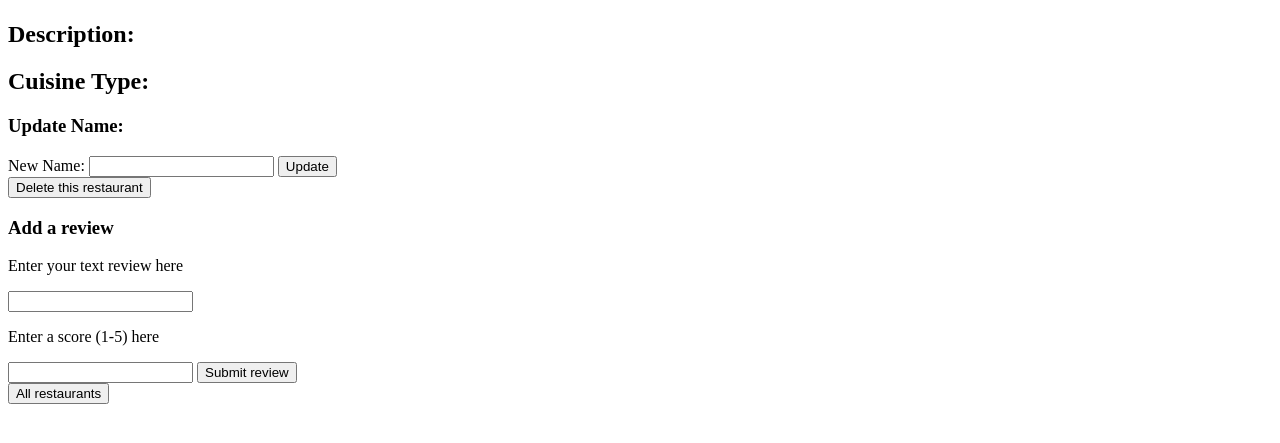
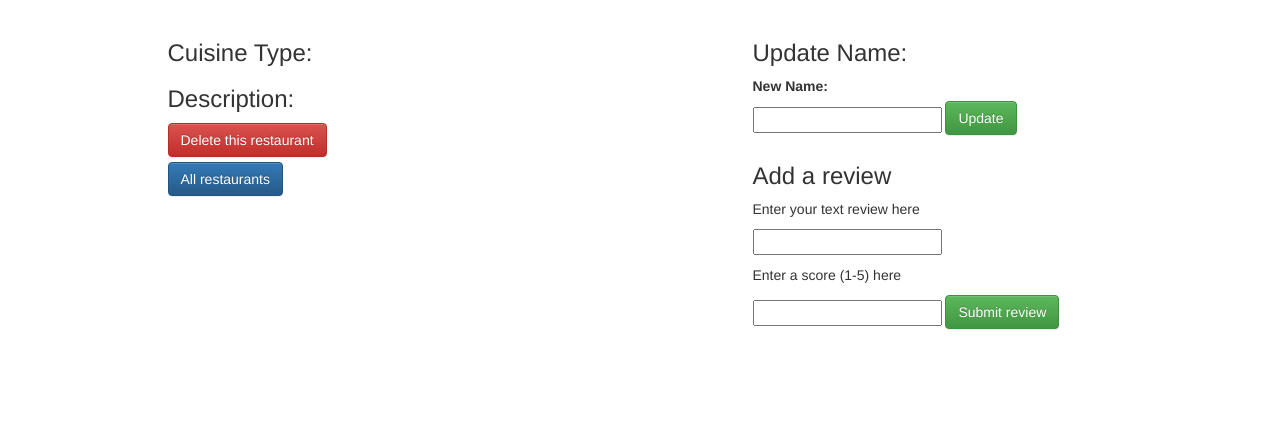
Before and after one commit to rloos289/PHP-, a PHP site: template views/restaurant.html.twig in a window 1280 px wide. Shown: the top 443 px of the page. Run offline with PHP 8.4, Linux system fonts and the light colour scheme; the template is opened without the code that fills it, so the values that code supplies are empty; some libraries are stand-ins or nearby versions.

Commit message:
add css and bootstrap

```diff
--- a/app/app.php
+++ b/app/app.php
@@ -51,6 +51,7 @@
     $app->post("/clear", function() use ($app) {
         Restaurant::deleteAll();
         Cuisine::deleteAll();
+        Review::deleteAll();
         return $app['twig']->render("home.html.twig", array('restaurants' => Restaurant::getAll(), 'cuisine' => Cuisine::getAll()));
     });
 
@@ -87,6 +88,8 @@
     });
 
     $app->patch("/restaurantreview/{id}", function($id) use ($app) {
+        $new_review_text = null;
+        $new_review_score = null;
         $new_review_text = $_POST['review_input'];
         $new_review_score = $_POST['score_input'];
         $newReview = new Review ($new_review_text, $new_review_score, $id);
--- a/views/restaurant.html.twig
+++ b/views/restaurant.html.twig
@@ -2,25 +2,38 @@
 <html>
     <head>
         <meta charset="utf-8">
+        <link href='/css/bootstrap.min.css' rel='stylesheet' type='text/css'>
+        <link href='/css/bootstrap-theme.min.css' rel='stylesheet' type='text/css'>
+        <link href='/css/styles.css' rel='stylesheet' type='text/css'>
+        <script src='/js/jquery-3.1.0.js'></script>
+        <script src='/js/bootstrap.min.js' type='text/javascript'></script>
+        <script src='/js/scripts.js'></script>
         <title>Restaurant Rater</title>
     </head>
     <body>
+      <div class="container">
         <h1>{{ restaurant.getName }}</h1>
-        <h2>Description:</h2>
+        <div class="row">
+          <div class="col-md-4 col-md-offset-1">
+            <h3>Cuisine Type:</h3>
+            <p> {{ cuisine.getCuisineType }}</p>
+            <h3>Description:</h3>
             <p>{{ restaurant.getDescription }}</p>
-        <h2>Cuisine Type:</h2>
-        <p> {{ cuisine.getCuisineType }}</p>
+            <form action="/restaurant/{{ restaurant.getId }}" method="post">
+                <input name="_method" type= "hidden" value="delete">
+                <button type="submit" name="button" class="btn btn-danger">Delete this restaurant</button>
+            </form>
+            <a href="/restaurants"><button type="button" name="button" class="btn btn-primary">All restaurants</button></a>
+          </div>
+          <div class="col-md-4 col-md-offset-2">
             <form action="/restaurant/{{ restaurant.getId }}" method="post">
                 <h3>Update Name:</h3>
                 <input name="_method" type= "hidden" value="patch">
                 <label for='name'>New Name:</label>
                 <input type='text' name='name' id='name' value = "{{ restaurant.getName }}">
-            <button type="submit">Update</button>
+                <button type="submit" class="btn btn-success">Update</button>
             </form>
-        <form action="/restaurant/{{ restaurant.getId }}" method="post">
-            <input name="_method" type= "hidden" value="delete">
-            <button type="submit" name="button">Delete this restaurant</button>
-        </form>
+
             <h3>Add a review</h3>
             <form action="/restaurantreview/{{ restaurant.getId }}" method="post">
                 <p>Enter your text review here</p>
@@ -28,17 +41,22 @@
                 <input type="text" name="review_input" value="" required >
                 <p>Enter a score (1-5) here </p>
                 <input type="number" name="score_input" value="" max="5">
-            <button type="submit" name="button">Submit review</button>
+                <button type="submit" name="button" class="btn btn-success">Submit review</button>
             </form>
+          </div>
+
+      </div>
       {% if reviews is not empty %}
-            <h3>User Reviews:</h3>
+        <div class="reviews">
+          <h3>User Reviews</h3>
           <h3>Review Average: {{ restaurant.scoreAverage }}</h3>
           <ul>
               {% for review in reviews %}
                   <li>{{ review.getTextReview }}</li>
               {% endfor%}
           </ul>
+        </div>
       {% endif %}
-        <a href="/restaurants"><button type="button" name="button">All restaurants</button></a>
+      </div>
     </body>
 </html>
--- a/web/css/styles.css
+++ b/web/css/styles.css
@@ -1,8 +1,27 @@
-#p1 {
-  color: red;
+form label {
+  display: block;
 }
 
-#button {
-  margin-left: 45%;
-  margin-top: 20%;
+form input {
+  margin-bottom: 10px;
 }
+
+h1 {
+  text-align: center;
+}
+
+.btn {
+  margin-bottom: 5px;
+}
+
+.reviews h3 {
+  text-align: center;
+}
+
+.reviews li {
+  text-align: center;
+}
+
+ul {
+  list-style-type: none;
+}
```
Also changed, not shown: views/home.html.twig (+30 -14 lines). Lines whose indentation alone changed are shown as unchanged.
